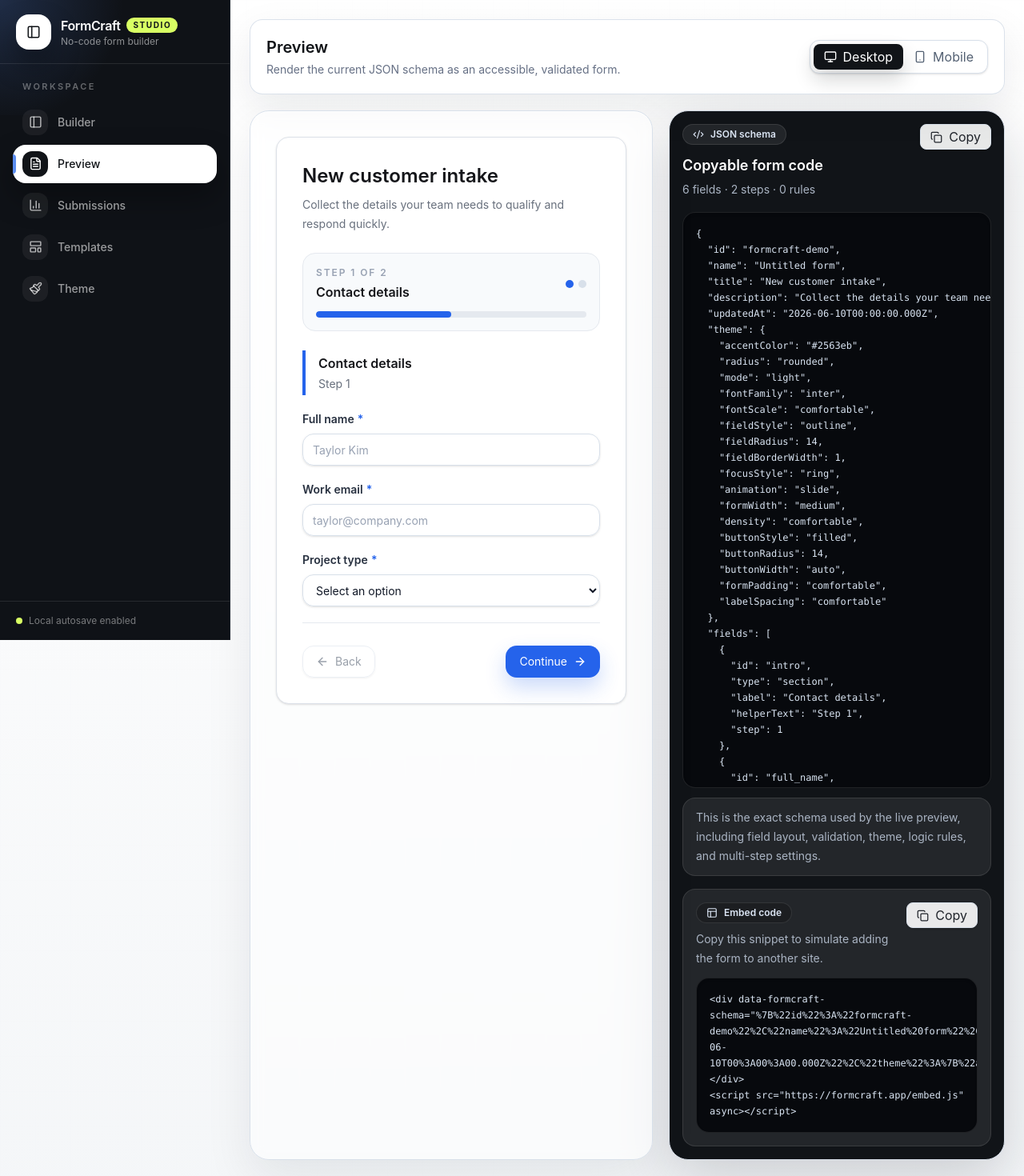
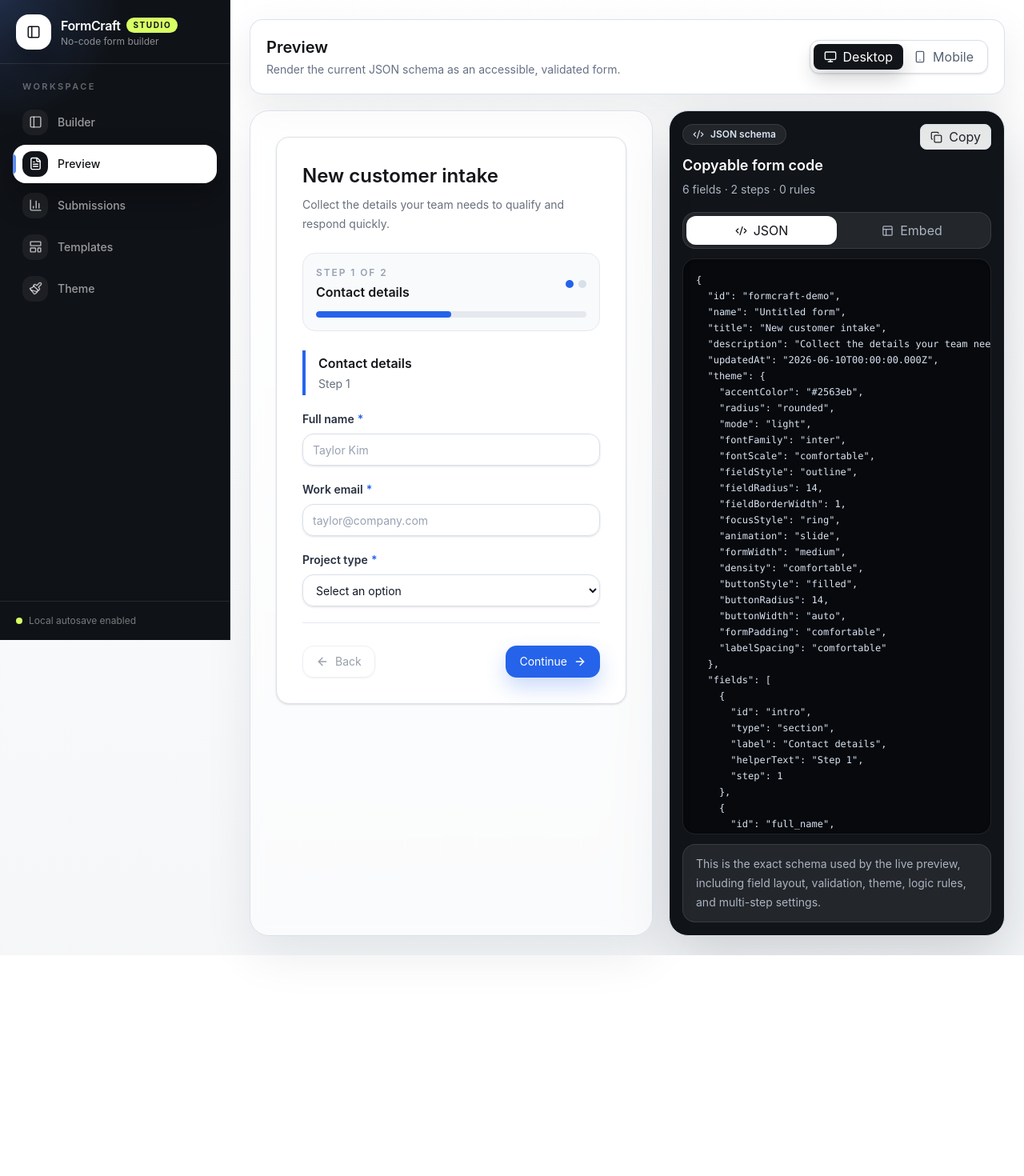
Before and after one commit to OmKhandale05/formcraft, a Next.js app: page /preview in a window 1280 px wide. Shown: the top 1470 px of the page at 80% size. After the commit the page ends 1194 px from the top, so only its background shows below. Built offline with nearby package versions, Linux system fonts and the light colour scheme.

Commit message:
feat(preview): add code format tabs

```diff
--- a/src/app/preview/page.tsx
+++ b/src/app/preview/page.tsx
@@ -12,6 +12,7 @@ export default function PreviewPage() {
   const form = useFormStore((state) => state.form);
   const addSubmission = useFormStore((state) => state.addSubmission);
   const [device, setDevice] = useState<"desktop" | "mobile">("desktop");
+  const [codeTab, setCodeTab] = useState<"json" | "embed">("json");
   const [copied, setCopied] = useState<"json" | "embed" | null>(null);
   const schemaJson = useMemo(() => JSON.stringify(form, null, 2), [form]);
   const embedCode = useMemo(() => {
@@ -30,6 +31,10 @@ export default function PreviewPage() {
     setCopied("embed");
     window.setTimeout(() => setCopied(null), 1600);
   };
+
+  const copyActiveCode = codeTab === "json" ? copySchema : copyEmbed;
+  const activeCode = codeTab === "json" ? schemaJson : embedCode;
+  const activeCopied = copied === codeTab;
 
   return (
     <AppShell>
@@ -60,44 +65,55 @@ export default function PreviewPage() {
             <div className="mb-4 flex items-start justify-between gap-3">
               <div>
                 <div className="inline-flex items-center gap-2 rounded-full border border-white/10 bg-white/8 px-3 py-1 text-xs font-semibold text-[#dce6f5]">
-                  <Code2 size={14} />
-                  JSON schema
+                  {codeTab === "json" ? <Code2 size={14} /> : <PanelsTopLeft size={14} />}
+                  {codeTab === "json" ? "JSON schema" : "Embed code"}
                 </div>
                 <h2 className="mt-3 text-lg font-semibold">Copyable form code</h2>
                 <p className="mt-1 text-sm leading-6 text-[#aab4c3]">
-                  {form.fields.length} fields · {new Set(form.fields.map((field) => field.step ?? 1)).size} steps · {form.logicRules?.length ?? 0} rules
+                  {codeTab === "json"
+                    ? `${form.fields.length} fields · ${new Set(form.fields.map((field) => field.step ?? 1)).size} steps · ${form.logicRules?.length ?? 0} rules`
+                    : "Snippet for simulating an embedded FormCraft form"}
                 </p>
               </div>
-              <Button type="button" size="sm" variant="secondary" onClick={copySchema}>
-                {copied === "json" ? <Check size={15} /> : <Copy size={15} />}
-                {copied === "json" ? "Copied" : "Copy"}
+              <Button type="button" size="sm" variant="secondary" onClick={copyActiveCode}>
+                {activeCopied ? <Check size={15} /> : <Copy size={15} />}
+                {activeCopied ? "Copied" : "Copy"}
               </Button>
             </div>
-            <pre className="formcraft-scrollbar max-h-[720px] overflow-auto rounded-2xl border border-white/10 bg-[#07090d] p-4 text-xs leading-5 text-[#d9e4f2] shadow-inner">
-              <code className="select-text whitespace-pre">{schemaJson}</code>
+
+            <div className="mb-3 grid grid-cols-2 rounded-2xl border border-white/10 bg-white/8 p-1">
+              <button
+                type="button"
+                className={cn(
+                  "inline-flex h-9 items-center justify-center gap-2 rounded-xl text-sm font-semibold transition",
+                  codeTab === "json" ? "bg-white text-[#111418] shadow-sm" : "text-[#aab4c3] hover:bg-white/8 hover:text-white"
+                )}
+                onClick={() => setCodeTab("json")}
+              >
+                <Code2 size={15} />
+                JSON
+              </button>
+              <button
+                type="button"
+                className={cn(
+                  "inline-flex h-9 items-center justify-center gap-2 rounded-xl text-sm font-semibold transition",
+                  codeTab === "embed" ? "bg-white text-[#111418] shadow-sm" : "text-[#aab4c3] hover:bg-white/8 hover:text-white"
+                )}
+                onClick={() => setCodeTab("embed")}
+              >
+                <PanelsTopLeft size={15} />
+                Embed
+              </button>
+            </div>
+
+            <pre className={cn("formcraft-scrollbar overflow-auto rounded-2xl border border-white/10 bg-[#07090d] p-4 text-xs leading-5 text-[#d9e4f2] shadow-inner", codeTab === "json" ? "max-h-[720px]" : "max-h-72")}>
+              <code className={cn("select-text", codeTab === "json" ? "whitespace-pre" : "whitespace-pre-wrap")}>{activeCode}</code>
             </pre>
             <p className="mt-3 rounded-2xl border border-white/10 bg-white/8 px-4 py-3 text-sm leading-6 text-[#aab4c3]">
-              This is the exact schema used by the live preview, including field layout, validation, theme, logic rules, and multi-step settings.
+              {codeTab === "json"
+                ? "This is the exact schema used by the live preview, including field layout, validation, theme, logic rules, and multi-step settings."
+                : "This embed snippet simulates how the current FormCraft schema could be mounted inside another site."}
             </p>
-
-            <div className="mt-4 rounded-2xl border border-white/10 bg-white/8 p-4">
-              <div className="mb-3 flex items-start justify-between gap-3">
-                <div>
-                  <div className="inline-flex items-center gap-2 rounded-full border border-white/10 bg-black/20 px-3 py-1 text-xs font-semibold text-[#dce6f5]">
-                    <PanelsTopLeft size={14} />
-                    Embed code
-                  </div>
-                  <p className="mt-2 text-sm leading-6 text-[#aab4c3]">Copy this snippet to simulate adding the form to another site.</p>
-                </div>
-                <Button type="button" size="sm" variant="secondary" onClick={copyEmbed}>
-                  {copied === "embed" ? <Check size={15} /> : <Copy size={15} />}
-                  {copied === "embed" ? "Copied" : "Copy"}
-                </Button>
-              </div>
-              <pre className="formcraft-scrollbar max-h-52 overflow-auto rounded-2xl border border-white/10 bg-[#07090d] p-4 text-xs leading-5 text-[#d9e4f2] shadow-inner">
-                <code className="select-text whitespace-pre-wrap">{embedCode}</code>
-              </pre>
-            </div>
           </aside>
         </div>
       </main>
```
